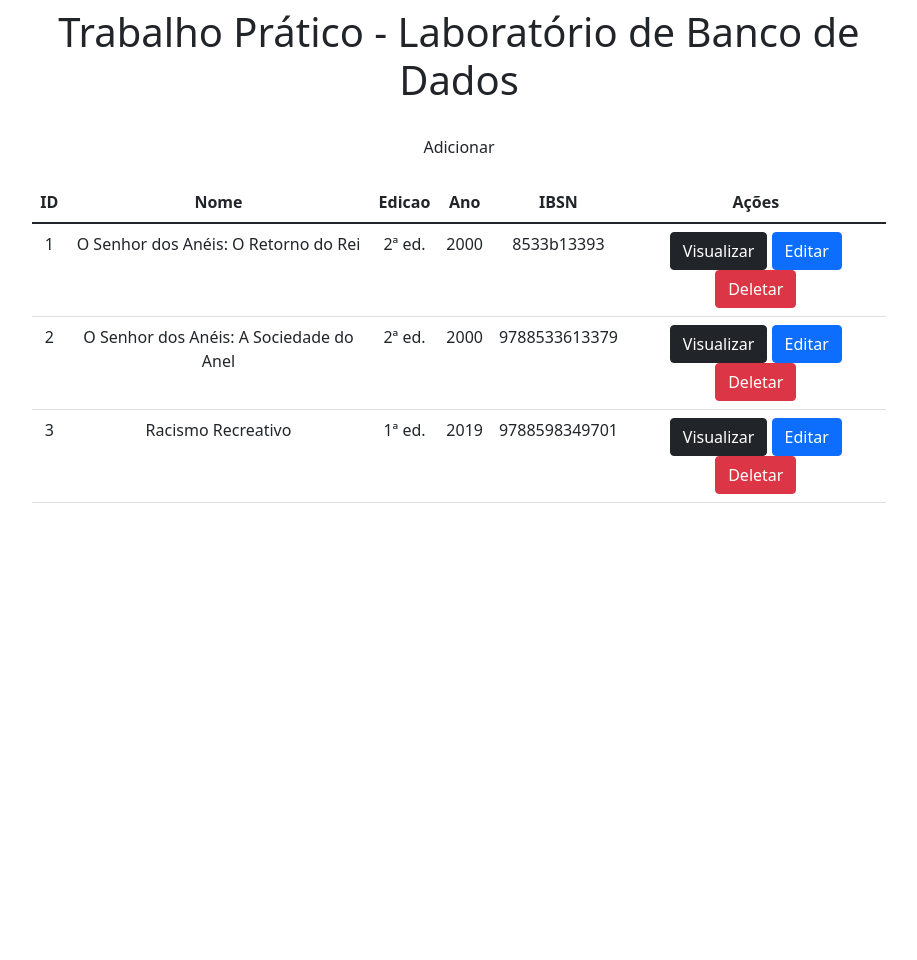
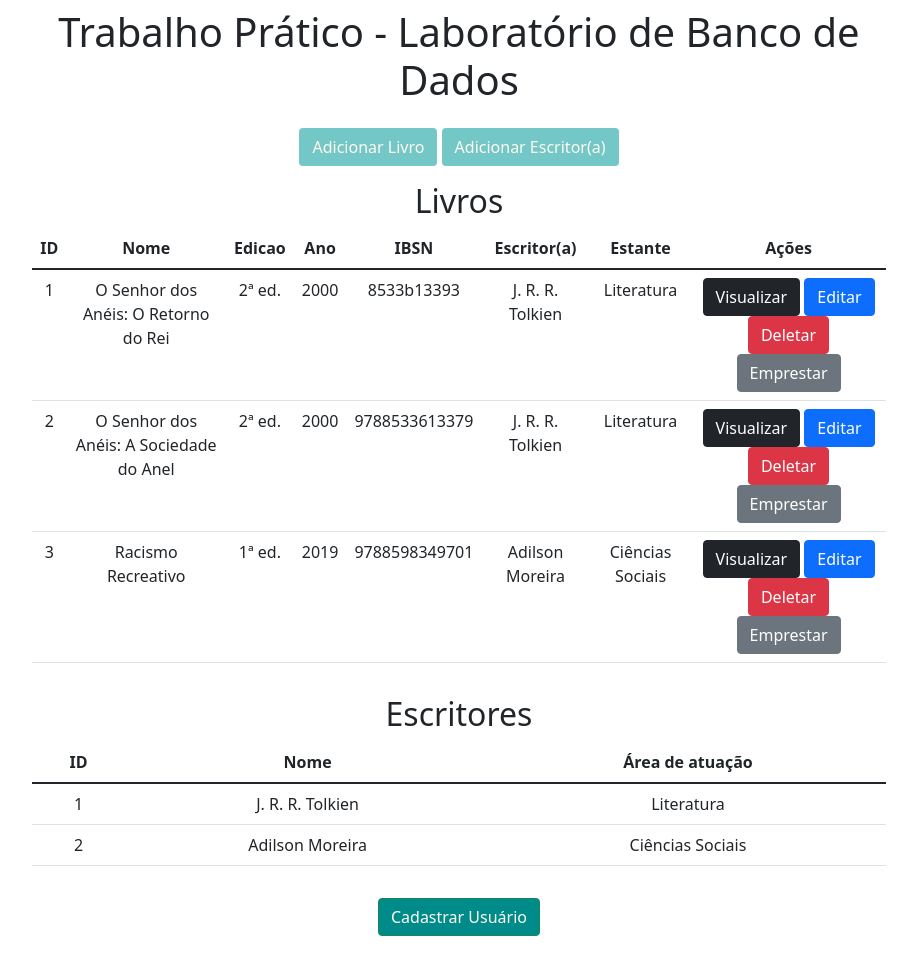
Before and after one commit to cassiasilvaR/LBD_2021-2, a Django app: page / in a window 1280 px wide. Shown: the whole page, without its empty margins (181-1098 px from the left). Before the commit the page ends 503 px from the top, so only its background shows below. Run offline with Django 3.2, Linux system fonts and the light colour scheme; data comes from the database, SQL or seed files in the repository; both versions use the stored data as it was after the commit.

Commit message:
Criação das tabelas usuário emprestimo e estante e criação de botao emprestar e cadastrar usuario

```diff
--- a/Trabalho prático/trab/app/models.py
+++ b/Trabalho prático/trab/app/models.py
@@ -1,8 +1,32 @@
 from django.db import models
+from django.db.models.base import Model
+from django.db.models.deletion import CASCADE, SET_NULL
+from django.db.models.fields.related import ForeignKey
 
 # Create your models here.
+class Escritor(models.Model):
+    nome = models.CharField(max_length=50)
+    area_atuacao = models.CharField(max_length=50)
+
+#Relacionamento 1:n - Uma estante pode conter vários livros da mesma categoria
+class Estante(models.Model):
+    categoria = models.CharField(max_length=50)
+
+#Relacionamento 1:n - Um(a) escritor(a) pode escrever vários livros(estou considerando que um livro é escrito somente por uma pessoa)
 class Livro(models.Model):
     nome = models.CharField(max_length=50)
     edicao = models.CharField(max_length=30)
-    ano = models.IntegerField(max_length=4)
+    ano = models.IntegerField()
     ibsn = models.CharField(max_length=13)
+    escritor = models.ForeignKey(Escritor, on_delete=CASCADE, null=True)
+    estante = models.ForeignKey(Estante, on_delete=CASCADE, null=True)
+
+#Relacionamento n:n - Um usuário pode emprestar vários livros
+class Usuario(models.Model):
+    nome = models.CharField(max_length=50)
+
+#Relacionamento n:n e 1:n, um livro pode ser emprestado uma única vez, mas vários livros podem ser emprestados a vários usuários
+class Emprestimo(models.Model):
+    livro = ForeignKey(Livro, on_delete=CASCADE, null=True)
+    usuario = ForeignKey(Usuario, on_delete=CASCADE, null=True)
+    data = models.DateTimeField(auto_now=True, blank=True)
--- a/Trabalho prático/trab/app/templates/form.html
+++ b/Trabalho prático/trab/app/templates/form.html
@@ -8,7 +8,7 @@
     <body>
         <div class="col-8 m-auto pt-2 pb-2 text-center">
             <h1>
-                Cadastrar
+                Cadastrar Livro
             </h1>
         </div>
         <div class="col-8 m-auto pt-2 pb-2 text-center">
@@ -23,6 +23,8 @@
                 <div class="form-group mt-4">Ano: {{form.ano}}</div>
                 <div class="form-group mt-4">Edição: {{form.edicao}}</div>
                 <div class="form-group mt-4">IBSN: {{form.ibsn}}</div>
+                <div class="form-group mt-4">Escritor(a): {{form.escritor}} </div>
+                <div class="form-group mt-4">Estante: {{form.estante}} </div>
                 <input type="submit" class="btn btn-success" value="Salvar">
             </form>
         </div>
--- a/Trabalho prático/trab/app/templates/index.html
+++ b/Trabalho prático/trab/app/templates/index.html
@@ -12,12 +12,16 @@
             </h1>
         </div>
         <div class="col-8 m-auto pt-2 pb-2 text-center">
-            <a href="/form" class="btn btn-successs">
-                Adicionar
+            <a href="/form" class="btn btn-successs" style="background-color: rgb(116, 199, 199); color: floralwhite;">
+                Adicionar Livro
+            </a>
+            <a href="/form_e" class="btn btn-successs" style="background-color: rgb(116, 199, 199); color: floralwhite;">
+                Adicionar Escritor(a)
             </a>
         </div>
         <div class="col-8 m-auto pt-2 pb-2 text-center">
             <table class="table">
+                <h2>Livros</h2>
                 <thead>
                   <tr>
                     <th scope="col">ID</th>
@@ -25,8 +29,9 @@
                     <th scope="col">Edicao</th>
                     <th scope="col">Ano</th>
                     <th scope="col">IBSN</th>
+                    <th scope="col">Escritor(a)</th>
+                    <th scope="col">Estante</th>
                     <th scope="col">Ações</th>
-
                   </tr>
                 </thead>
                 <tbody>
@@ -37,14 +42,40 @@
                         <td>{{dbs.edicao}}</td>
                         <td>{{dbs.ano}}</td>
                         <td>{{dbs.ibsn}}</td>
+                        <td>{{dbs.escritor.nome}}</td>
+                        <td>{{dbs.estante.categoria}}</td>
                         <td>
                             <a href="/view/{{dbs.id}}" class="btn btn-dark">Visualizar</a>
                             <a href="/edit/{{dbs.id}}" class="btn btn-primary">Editar</a>
                             <a href="" class="btn btn-danger">Deletar</a>
+                            <a href="/emprestar/{{dbs.id}}" class="btn btn-secondary">Emprestar</a>
                         </td>
                       </tr>
                     {%endfor%}
             </table>
         </div>
+        <div class="col-8 m-auto pt-2 pb-2 text-center">
+            <table class="table">
+                <h2>Escritores</h2>
+                <thead>
+                  <tr>
+                    <th scope="col">ID</th>
+                    <th scope="col">Nome</th>
+                    <th scope="col">Área de atuação</th>
+                  </tr>
+                </thead>
+                <tbody>
+                    {% for dbes in dbe %}
+                    <tr>
+                        <td>{{dbes.id}}</td>
+                        <td>{{dbes.nome}}</td>
+                        <td>{{dbes.area_atuacao}}</td>
+                    </tr>
+                    {%endfor%}
+            </table>
+        </div>
+        <div class="col-8 m-auto pt-2 pb-4 text-center">
+            <a href="/form_user" class="btn btn-success" style="background-color: darkcyan; color: floralwhite;">Cadastrar Usuário</a>
+        </div>
     </body>
 </html>
--- a/Trabalho prático/trab/app/templates/view.html
+++ b/Trabalho prático/trab/app/templates/view.html
@@ -21,6 +21,7 @@
             <strong>Edição: </strong>{{db.edicao}}<br>
             <strong>Ano: </strong>{{db.ano}}<br>
             <strong>IBSN: </strong>{{db.ibsn}}<br>
+            <strong>Escritor(a): </strong>{{db.escritor.nome}}<br>
         </div>
     </body>
 </html>
--- a/Trabalho prático/trab/app/views.py
+++ b/Trabalho prático/trab/app/views.py
@@ -1,20 +1,49 @@
-from django.forms.widgets import DateInput
+from typing import NoReturn
+from django.forms.widgets import DateInput, DateTimeBaseInput
 from django.shortcuts import redirect, render
-from app.forms import LivroForm
-from app.models import Livro
+from app.forms import EmprestimoForm, EscritorForm, EstanteForm, LivroForm, UsuarioForm
+from app.models import Escritor, Livro
 # Create your views here.
 def home(request):
     data = {}
     data['db'] = Livro.objects.all()
+    data['dbe'] = Escritor.objects.all()
     return render(request, 'index.html', data)
+
+def form_e(request):
+    data = {}
+    data['form'] = EscritorForm
+    return render(request, 'form_e.html', data)
+
+def emprestar(request, pk):
+    data = {}
+    data['db'] = Livro.objects.get(pk=pk)
+    return render(request, 'emprestar.html', data)
 
 def form(request):
     data = {}
     data['form'] = LivroForm
     return render(request, 'form.html', data)
 
+def form_user(request):
+    data = {}
+    data['form'] = UsuarioForm
+    return render(request, 'form_user.html', data)
+
+def create_user(request):
+    form = UsuarioForm(request.POST or None)
+    if form.is_valid():
+        form.save()
+        return redirect('home')
+
 def create(request):
     form = LivroForm(request.POST or None)
+    if form.is_valid():
+        form.save()
+        return  redirect('home')
+
+def create_e(request):
+    form = EscritorForm(request.POST or None)
     if form.is_valid():
         form.save()
         return  redirect('home')
@@ -37,3 +66,11 @@
     if form.is_valid():
         form.save()
         return redirect('home')
+
+def update_e(request, pk):
+    data = {}
+    data['db'] = Escritor.objects.get(pk=pk)
+    form = EscritorForm(request.POST or None, instance=data['db'])
+    if form.is_valid():
+        form.save()
+        return redirect('home')
--- a/Trabalho prático/trab/project/urls.py
+++ b/Trabalho prático/trab/project/urls.py
@@ -15,14 +15,20 @@
 """
 from django.contrib import admin
 from django.urls import path
-from app.views import home, form, create, view, edit, update
+from app.views import form_e, home, form, create, view, edit, update, form_e, update_e, create_e, emprestar, create_user, form_user
 
 urlpatterns = [
     path('admin/', admin.site.urls),
     path('', home, name='home'),
     path('form/', form, name='form'),
+    path('form_e/', form_e, name= 'form_e'),
+    path('create_e/', create_e, name='create_e'),
     path('create/', create, name='create'),
     path('view/<int:pk>/', view, name='view'),
     path('edit/<int:pk>/', edit, name='edit'),
+    path('update_e/<int:pk>/', update_e, name = 'uptade_e'),
     path('update/<int:pk>/', update, name='update'),
+    path('emprestar/<int:pk>/', emprestar, name='emprestar'),
+    path('form_user/', form_user, name='form_user'),
+    path('create_user/', create_user, name='create_user')
 ]
```
Also changed, not shown: Trabalho prático/trab/app/forms.py (+24 -2 lines), Trabalho prático/trab/db.sqlite3.
